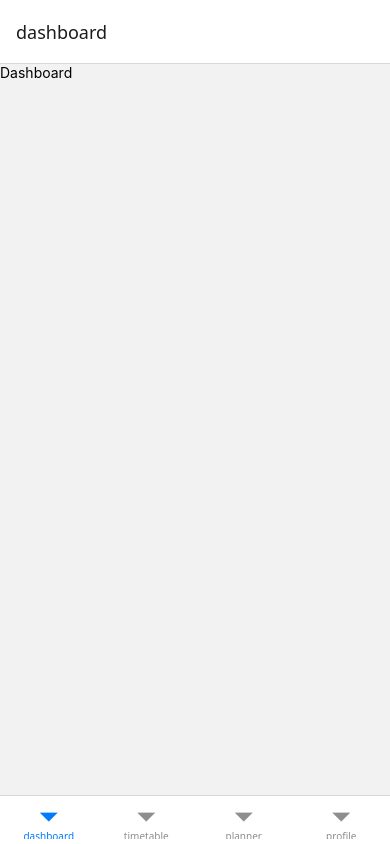
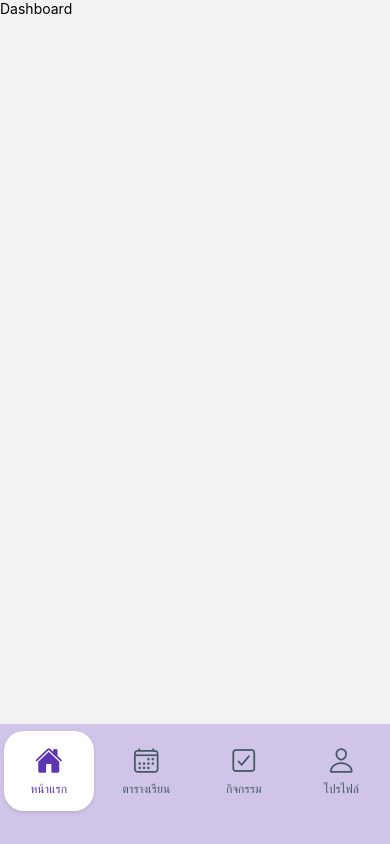
Before and after one commit to THEkingmay/study-sync, a React Native app: screen / in a window 390 px wide. Built offline with nearby package versions, Linux system fonts and the light colour scheme.

Commit message:
add bottom tabs style

```diff
--- a/App.jsx
+++ b/App.jsx
@@ -1,20 +1,76 @@
+import React from 'react';
 import DataContextProvider from "./src/contexts/DataProvider";
-
+import { Ionicons } from '@expo/vector-icons';
 import { NavigationContainer } from "@react-navigation/native";
 import { createBottomTabNavigator } from "@react-navigation/bottom-tabs";
+import { View, Text, StyleSheet } from 'react-native';
 
 import DashboardScreen from "./src/screens/Dashboard";
 import PlannerScreen from "./src/screens/Planner";
 import ProfileScreen from "./src/screens/Profile";
 import TimetableScreen from "./src/screens/Timetable";
 
-const Tabs = createBottomTabNavigator()
+const Tabs = createBottomTabNavigator();
 
 export default function App() {
   return (
     <DataContextProvider>
       <NavigationContainer>
-        <Tabs.Navigator>
+        <Tabs.Navigator
+          screenOptions={({ route }) => ({
+            headerShown: false,
+
+            tabBarStyle: {
+              backgroundColor: '#D1C4E9',
+              height: 100,
+              borderTopWidth: 0,
+              paddingTop : 20 ,
+              paddingBottom : 100
+            },
+            tabBarShowLabel: false,
+            tabBarIcon: ({ focused }) => {
+              let iconName;
+              let label;
+              switch (route.name) {
+                case 'dashboard':
+                  iconName = focused ? 'home' : 'home-outline';
+                  label = 'หน้าแรก';
+                  break;
+                case 'timetable':
+                  iconName = focused ? 'calendar' : 'calendar-outline';
+                  label = 'ตารางเรียน';
+                  break;
+                case 'planner':
+                  iconName = focused ? 'checkbox' : 'checkbox-outline';
+                  label = 'กิจกรรม';
+                  break;
+                case 'profile':
+                  iconName = focused ? 'person' : 'person-outline';
+                  label = 'โปรไฟล์';
+                  break;
+              }
+
+              return (
+                <View style={[
+                  styles.tabItemContainer,
+                  focused && styles.tabItemActive
+                ]}>
+                  <Ionicons
+                    name={iconName}
+                    size={28}
+                    color={focused ? '#5E35B1' : '#455A64'}
+                  />
+                  <Text style={[
+                    styles.tabLabel,
+                    { color: focused ? '#5E35B1' : '#455A64' }
+                  ]}>
+                    {label}
+                  </Text>
+                </View>
+              );
+            },
+          })}
+        >
           <Tabs.Screen name="dashboard" component={DashboardScreen} />
           <Tabs.Screen name="timetable" component={TimetableScreen} />
           <Tabs.Screen name="planner" component={PlannerScreen} />
@@ -24,3 +80,27 @@ export default function App() {
     </DataContextProvider>
   );
 }
+
+const styles = StyleSheet.create({
+  tabItemContainer: {
+    alignItems: 'center',
+    justifyContent: 'center',
+    width: 90,
+    height: 80,
+    borderRadius: 20,
+    marginTop: 15,
+  },
+  tabItemActive: {
+    backgroundColor: 'white',
+    elevation: 2,
+    shadowColor: '#000',
+    shadowOffset: { width: 0, height: 2 },
+    shadowOpacity: 0.1,
+    shadowRadius: 4,
+  },
+  tabLabel: {
+    fontSize: 12,
+    marginTop: 4,
+    fontWeight: '500',
+  },
+});
```
